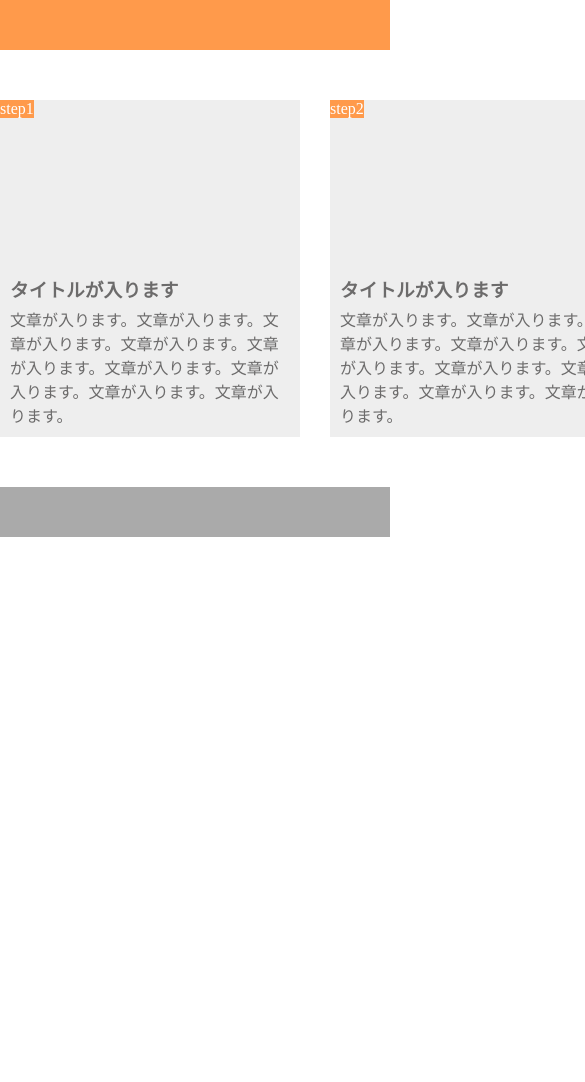
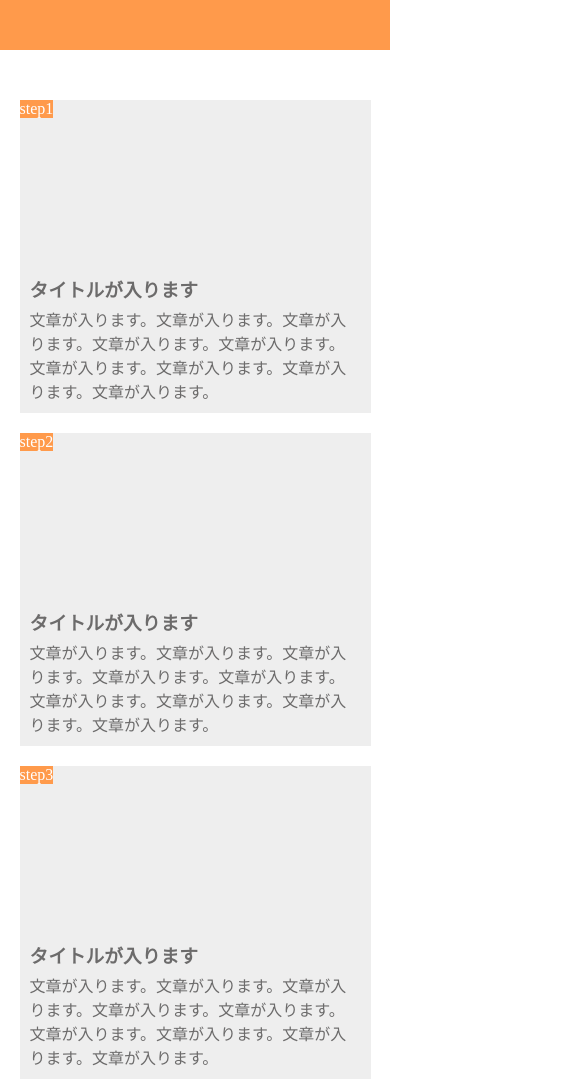
Before and after one commit to takayuki91/chapter10_exercise, a plain HTML site: page index.html in a window 390 px wide. Shown: the top 1082 px of the page, 585 px wide, since content can reach past the window. Before the commit the page ends 844 px from the top, so only its background shows below. Drawn offline with Linux system fonts and the light colour scheme.

Commit message:
[Add]1-10exercise

```diff
--- a/index.html
+++ b/index.html
@@ -2,7 +2,8 @@
 <html lang="ja">
   <head>
     <meta charset="UTF-8">
-    <title>chapter9_exercise</title>
+    <meta name="viewport" content="width=device-width,initial-scale=1.0">
+    <title>chapter10_exercise</title>
     <link rel="stylesheet" href="style.css">
   </head>
 
--- a/style.css
+++ b/style.css
@@ -65,3 +65,41 @@ footer{
   height:50px;
   background-color:#AAAAAA;
 }
+
+@media screen and (max-width:768px){
+  header{
+    width:100%;
+  }
+
+  main{
+    width:100%;
+    margin:50px 5% 50px 5%;
+    display:block;
+  }
+
+  .step{
+    width:90%;
+    margin-right:0;
+    margin-bottom:20px;
+  }
+
+  .step:last-child{
+    margin-bottom:0;
+  }
+
+  .step-img1{
+    height:150px;
+  }
+
+  .step-img2{
+    height:150px;
+  }
+
+  .step-img3{
+    height:150px;
+  }
+
+  footer{
+    width:100%;
+  }
+}
```
